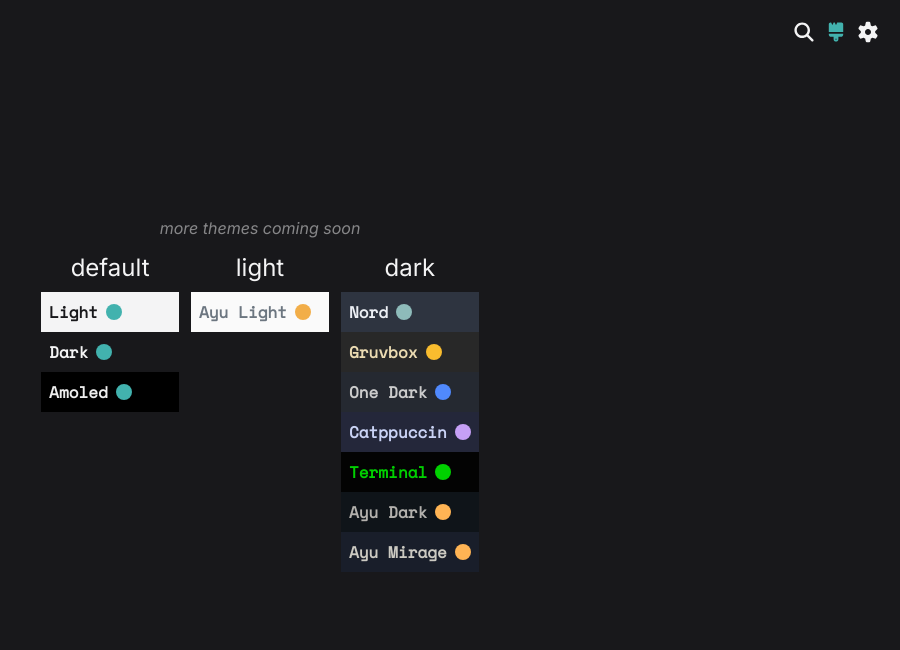
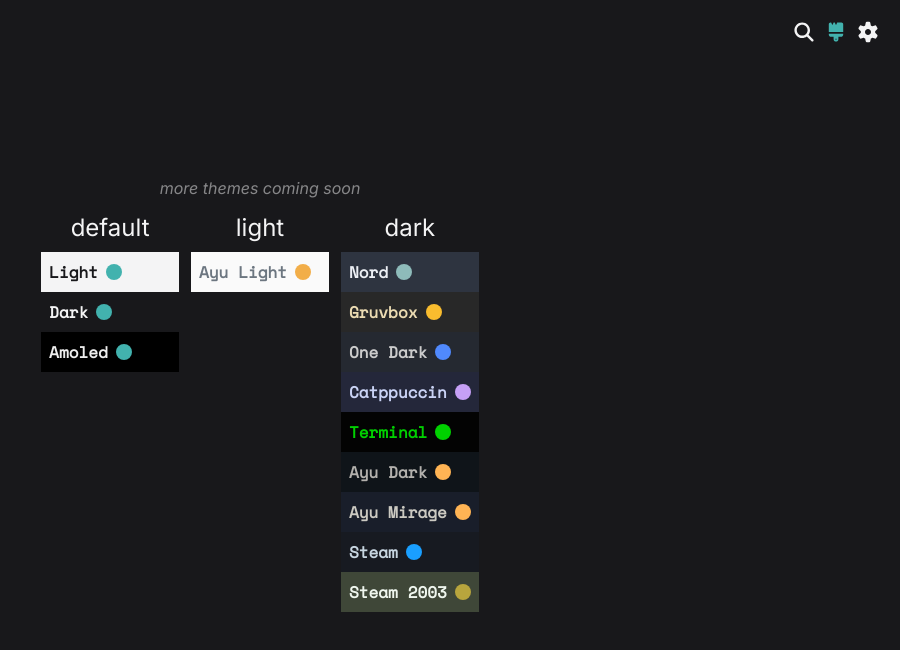
Before and after one commit to gabors0/unduck-startpage, a SvelteKit app: page /themes in a window 1280 px wide. Shown: the top 650 px of the page, without its empty margins (380-1280 px from the left). Built offline with nearby package versions, Linux system fonts and the light colour scheme.

Commit message:
added steam themes

```diff
--- a/src/app.css
+++ b/src/app.css
@@ -141,3 +141,15 @@
   --color-background: #0f1419;
   --color-text: #b3b1ad;
 }
+
+[data-theme="steam"] {
+  --color-accent: #1a9fff;
+  --color-background: #171a21;
+  --color-text: #c7d5e0;
+}
+
+[data-theme="steam-old"] {
+  --color-accent: #b8a53d;
+  --color-background: #3f4738;
+  --color-text: #eff6ee;
+}
--- a/src/lib/Searchbar.svelte
+++ b/src/lib/Searchbar.svelte
@@ -48,7 +48,7 @@
 <div
   class="searchBar flex items-center justify-between my-3 w-[calc(100vw-5%)] h-auto outline-1 p-1 rounded-lg sm:mx-0 sm:w-120 sm:w-max-120 {isFocused
     ? 'outline-accent'
-    : 'outline-neutral-500/20'}"
+    : 'outline-text/20'}"
   class:outline-2={isFocused}
 >
   <!-- svelte-ignore a11y_autofocus -->
--- a/src/lib/stores/theme.ts
+++ b/src/lib/stores/theme.ts
@@ -11,7 +11,9 @@ export type Theme =
   | "terminal"
   | "ayu-light"
   | "ayu-dark"
-  | "ayu-mirage";
+  | "ayu-mirage"
+  | "steam"
+  | "steam-old";
 
 const getInitialTheme = (): Theme => {
   if (typeof window !== "undefined") {
@@ -27,7 +29,9 @@ const getInitialTheme = (): Theme => {
       stored === "terminal" ||
       stored === "ayu-light" ||
       stored === "ayu-dark" ||
-      stored === "ayu-mirage"
+      stored === "ayu-mirage" ||
+      stored === "steam" ||
+      stored === "steam-old"
     ) {
       return stored;
     }
@@ -73,7 +77,9 @@ export const toggleTheme = () => {
     if (current === "terminal") return "ayu-light";
     if (current === "ayu-light") return "ayu-dark";
     if (current === "ayu-dark") return "ayu-mirage";
-    if (current === "ayu-mirage") return "light";
+    if (current === "ayu-mirage") return "steam";
+    if (current === "steam") return "steam-old";
+    if (current === "steam-old") return "light";
     return "dark";
   });
 };
--- a/src/routes/options/+page.svelte
+++ b/src/routes/options/+page.svelte
@@ -288,7 +288,7 @@
 <style lang="postcss">
   @reference "../../app.css";
   input {
-    @apply outline-neutral-500/20 outline-1;
+    @apply outline-text/20 outline-1;
   }
   input.success {
     @apply outline-green-700 outline-3 dark:outline-green-600;
@@ -297,7 +297,7 @@
     @apply outline-red-700 outline-3 dark:outline-red-700;
   }
   select {
-    @apply text-text bg-background outline-neutral-500/20 outline-1;
+    @apply text-text bg-background outline-text/20 outline-1;
   }
   select option {
     color: var(--color-text);
--- a/src/routes/themes/+page.svelte
+++ b/src/routes/themes/+page.svelte
@@ -203,6 +203,40 @@
       >
         <Theme themeName="ayu-mirage" themeTitle="Ayu Mirage" />
       </label>
+
+      <input
+        type="radio"
+        id="theme-steam"
+        name="theme"
+        value="steam"
+        class="sr-only peer"
+        bind:group={$theme}
+      />
+      <label
+        for="theme-steam"
+        class="cursor-pointer {$theme === 'steam'
+          ? 'outline-accent outline-4'
+          : ''}"
+      >
+        <Theme themeName="steam" themeTitle="Steam" />
+      </label>
+
+      <input
+        type="radio"
+        id="theme-steam-old"
+        name="theme"
+        value="steam-old"
+        class="sr-only peer"
+        bind:group={$theme}
+      />
+      <label
+        for="theme-steam-old"
+        class="cursor-pointer {$theme === 'steam-old'
+          ? 'outline-accent outline-4'
+          : ''}"
+      >
+        <Theme themeName="steam-old" themeTitle="Steam 2003" />
+      </label>
     </section>
   </div>
 </div>
```
